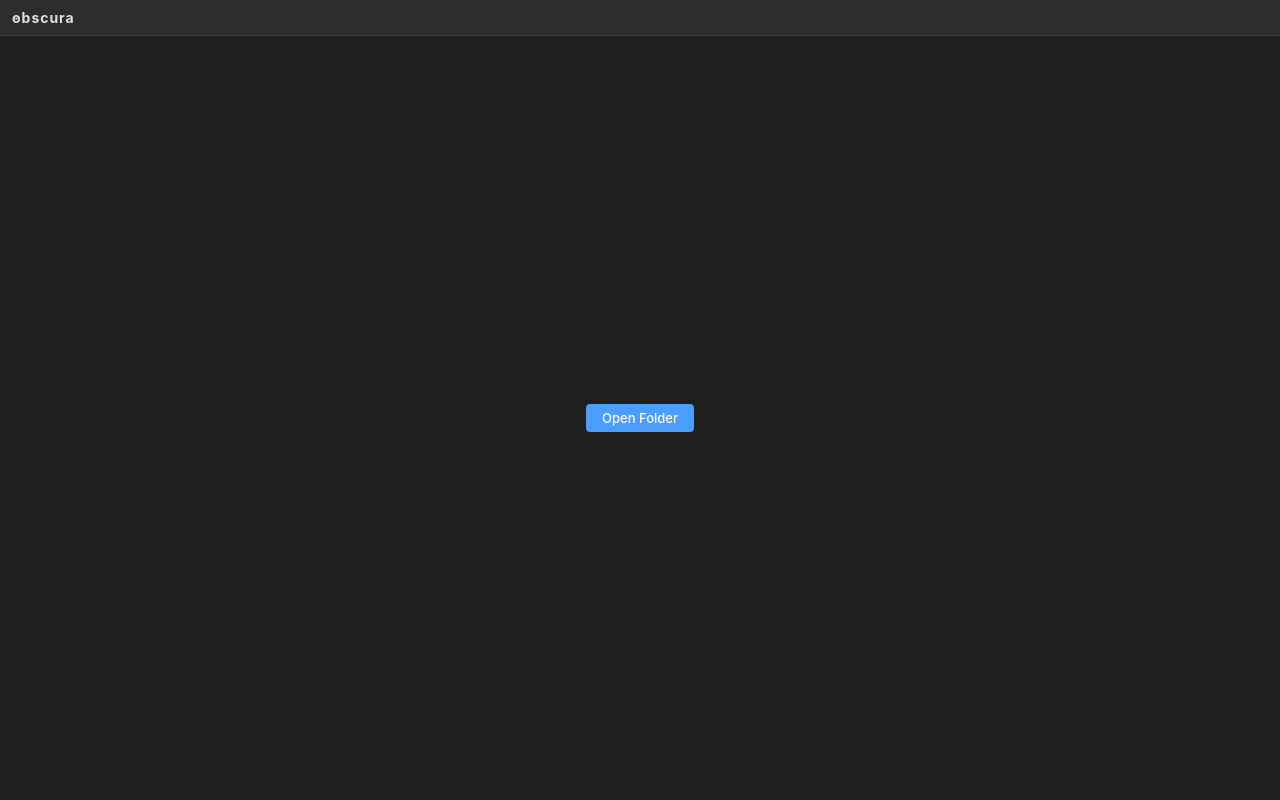
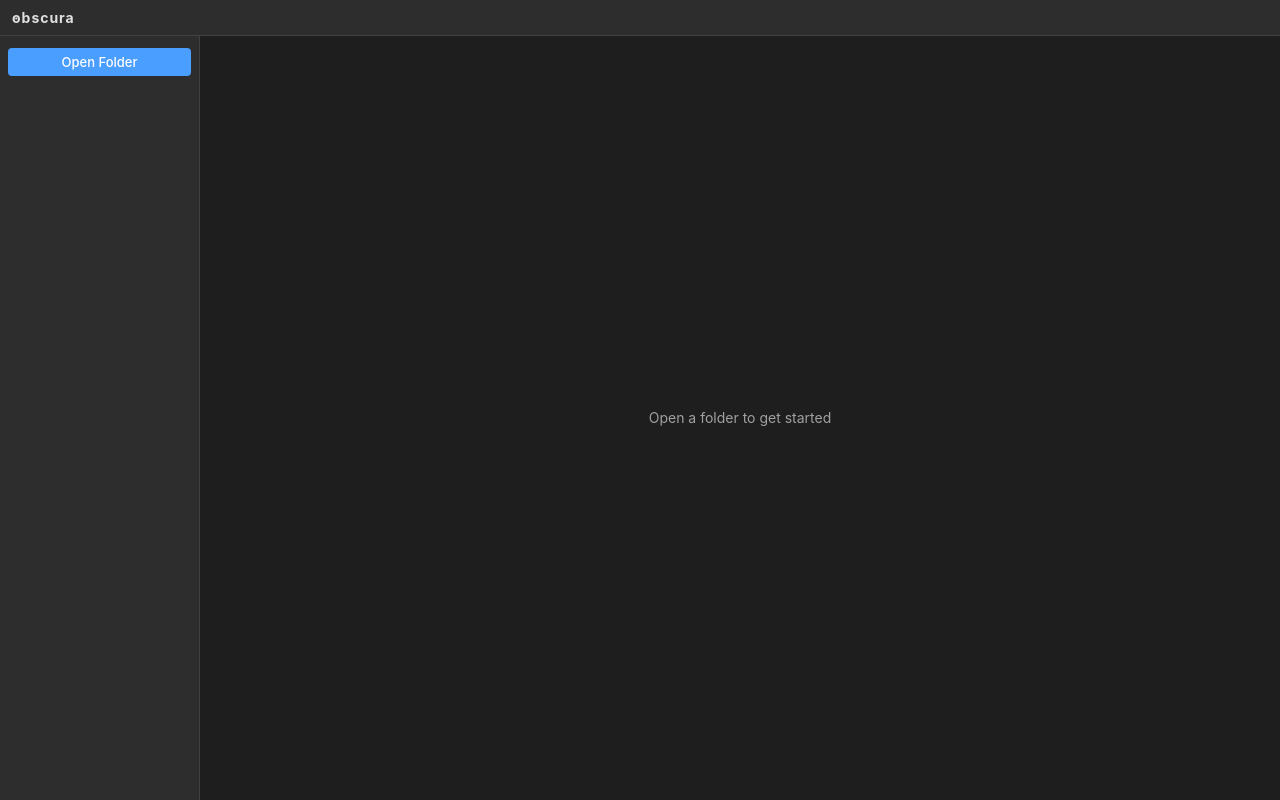
Before and after one commit to Arkham/obscura, a React (Vite) app: page / in a window 1280 px wide. Built offline with nearby package versions, Linux system fonts and the light colour scheme.

Commit message:
Add persistent sidebar with recent folders to catalog view
Replace the separate empty/loaded catalog layouts with a unified
sidebar + main area layout. The sidebar is always visible with an
Open Folder button and recent folders list with active highlighting.

```diff
--- a/src/components/catalog/CatalogView.module.css
+++ b/src/components/catalog/CatalogView.module.css
@@ -5,13 +5,22 @@
   overflow: hidden;
 }
 
-.folderName {
-  font-size: 12px;
-  color: var(--text-secondary, #a0a0a0);
+.body {
+  display: flex;
   flex: 1;
   overflow: hidden;
-  text-overflow: ellipsis;
-  white-space: nowrap;
+}
+
+.sidebar {
+  width: 200px;
+  min-width: 200px;
+  background: var(--bg-secondary, #2d2d2d);
+  border-right: 1px solid var(--border, #404040);
+  display: flex;
+  flex-direction: column;
+  padding: 12px 8px;
+  gap: 12px;
+  overflow-y: auto;
 }
 
 .openBtn {
@@ -23,10 +32,71 @@
   cursor: pointer;
   font-size: 13px;
   font-weight: 500;
+  width: 100%;
 }
 
 .openBtn:hover {
   opacity: 0.9;
+}
+
+.recentList {
+  display: flex;
+  flex-direction: column;
+  gap: 2px;
+}
+
+.recentLabel {
+  font-size: 10px;
+  font-weight: 600;
+  color: var(--text-secondary, #a0a0a0);
+  text-transform: uppercase;
+  letter-spacing: 0.05em;
+  padding: 0 8px;
+  margin-bottom: 4px;
+}
+
+.recentItem {
+  background: none;
+  border: none;
+  color: var(--text-secondary, #a0a0a0);
+  font-size: 12px;
+  cursor: pointer;
+  padding: 6px 8px;
+  border-radius: 4px;
+  display: flex;
+  flex-direction: column;
+  align-items: flex-start;
+  gap: 2px;
+  text-align: left;
+}
+
+.recentItem:hover {
+  color: var(--text-primary, #e0e0e0);
+  background: var(--bg-tertiary, #3d3d3d);
+}
+
+.recentItem[data-active="true"] {
+  color: var(--text-primary, #e0e0e0);
+  background: var(--bg-tertiary, #3d3d3d);
+}
+
+.recentName {
+  overflow: hidden;
+  text-overflow: ellipsis;
+  white-space: nowrap;
+  max-width: 100%;
+}
+
+.recentTime {
+  font-size: 10px;
+  opacity: 0.5;
+}
+
+.main {
+  flex: 1;
+  display: flex;
+  flex-direction: column;
+  overflow: hidden;
 }
 
 .empty {
@@ -43,44 +113,6 @@
   font-size: 14px;
 }
 
-.recentList {
-  display: flex;
-  flex-direction: column;
-  align-items: center;
-  gap: 4px;
-  margin-top: 8px;
-}
-
-.recentLabel {
-  font-size: 11px;
-  color: var(--text-secondary, #a0a0a0);
-  margin-bottom: 2px;
-}
-
-.recentItem {
-  background: none;
-  border: none;
-  color: var(--text-secondary, #a0a0a0);
-  font-size: 13px;
-  cursor: pointer;
-  padding: 4px 12px;
-  border-radius: 4px;
-  display: flex;
-  align-items: center;
-  gap: 8px;
-}
-
-.recentTime {
-  font-size: 11px;
-  color: var(--text-secondary, #a0a0a0);
-  opacity: 0.6;
-}
-
-.recentItem:hover {
-  color: var(--text-primary, #e0e0e0);
-  background: var(--bg-tertiary, #3d3d3d);
-}
-
 .loading {
   flex: 1;
   display: flex;
--- a/src/components/catalog/CatalogView.tsx
+++ b/src/components/catalog/CatalogView.tsx
@@ -138,11 +138,11 @@ export function CatalogView({ onOpenEditor }: CatalogViewProps) {
     [setSelectedIndex, onOpenEditor],
   );
 
-  if (!dirHandle) {
   return (
     <div className={styles.catalog}>
       <AppHeader />
-        <div className={styles.empty}>
+      <div className={styles.body}>
+        <div className={styles.sidebar}>
           <button className={styles.openBtn} onClick={handleOpenFolder}>
             Open Folder
           </button>
@@ -153,32 +153,22 @@ export function CatalogView({ onOpenEditor }: CatalogViewProps) {
                 <button
                   key={f.name}
                   className={styles.recentItem}
+                  data-active={dirHandle?.name === f.name}
                   onClick={() => handleOpenRecent(f.handle)}
                 >
-                  <span>{f.name}</span>
+                  <span className={styles.recentName}>{f.name}</span>
                   <span className={styles.recentTime}>{formatRelativeTime(f.lastOpened)}</span>
                 </button>
               ))}
             </div>
           )}
         </div>
+        <div className={styles.main}>
+          {!dirHandle ? (
+            <div className={styles.empty}>
+              <span className={styles.emptyText}>Open a folder to get started</span>
             </div>
-    );
-  }
-
-  return (
-    <div className={styles.catalog}>
-      <AppHeader
-        actions={
-          <>
-            <span className={styles.folderName}>{dirHandle.name}</span>
-            <button className={styles.openBtn} onClick={handleOpenFolder}>
-              Open Folder
-            </button>
-          </>
-        }
-      />
-      {isLoading && entries.length === 0 ? (
+          ) : isLoading && entries.length === 0 ? (
             <div className={styles.loading}>{loadProgress}</div>
           ) : entries.length === 0 ? (
             <div className={styles.empty}>
@@ -200,5 +190,7 @@ export function CatalogView({ onOpenEditor }: CatalogViewProps) {
             </div>
           )}
         </div>
+      </div>
+    </div>
   );
 }
```
Lines whose indentation alone changed are shown as unchanged.
